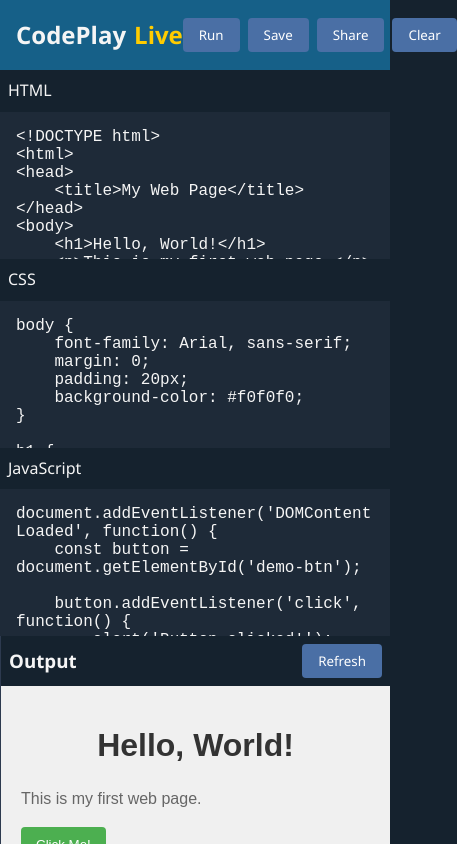
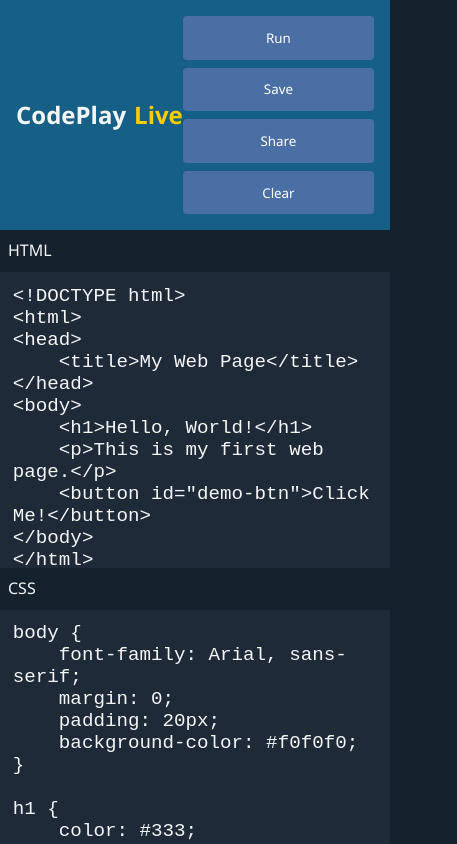
Before and after one commit to Shadowinfinitywarrior/codeplaylive, a plain HTML site: page index.html in a window 390 px wide. Shown: the whole page, 457 px wide, since content can reach past the window. Drawn offline with Linux system fonts and the light colour scheme.

Commit message:
index.html

```diff
--- a/index.html
+++ b/index.html
@@ -227,10 +227,36 @@
                 flex-direction: column;
             }
 
+            .editor-panel, .result-container {
+                width: 100%;
+                min-height: 40vh;
+            }
+
+            .editor-header {
+                text-align: center;
+            }
+
+            .btn-group {
+                flex-direction: column;
+                width: 100%;
+            }
+
+            .btn {
+                width: 100%;
+                padding: 0.8rem;
+            }
+
             .modal-content {
-                width: 90%;
+                width: 95%;
+                margin: 10% auto;
+            }
+
+            .editor-content textarea {
+                font-size: 1.2rem;
+                padding: 0.8rem;
             }
         }
+
     </style>
 </head>
 <body>
```
